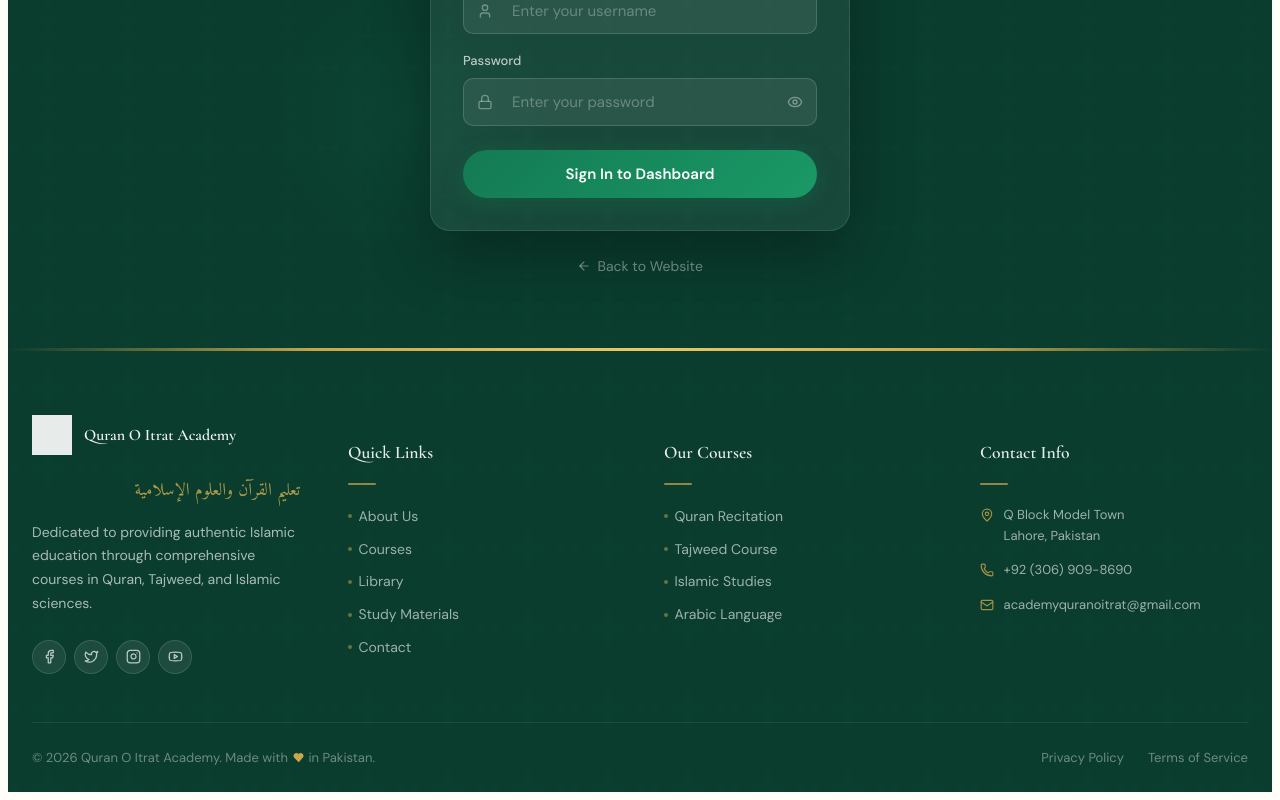
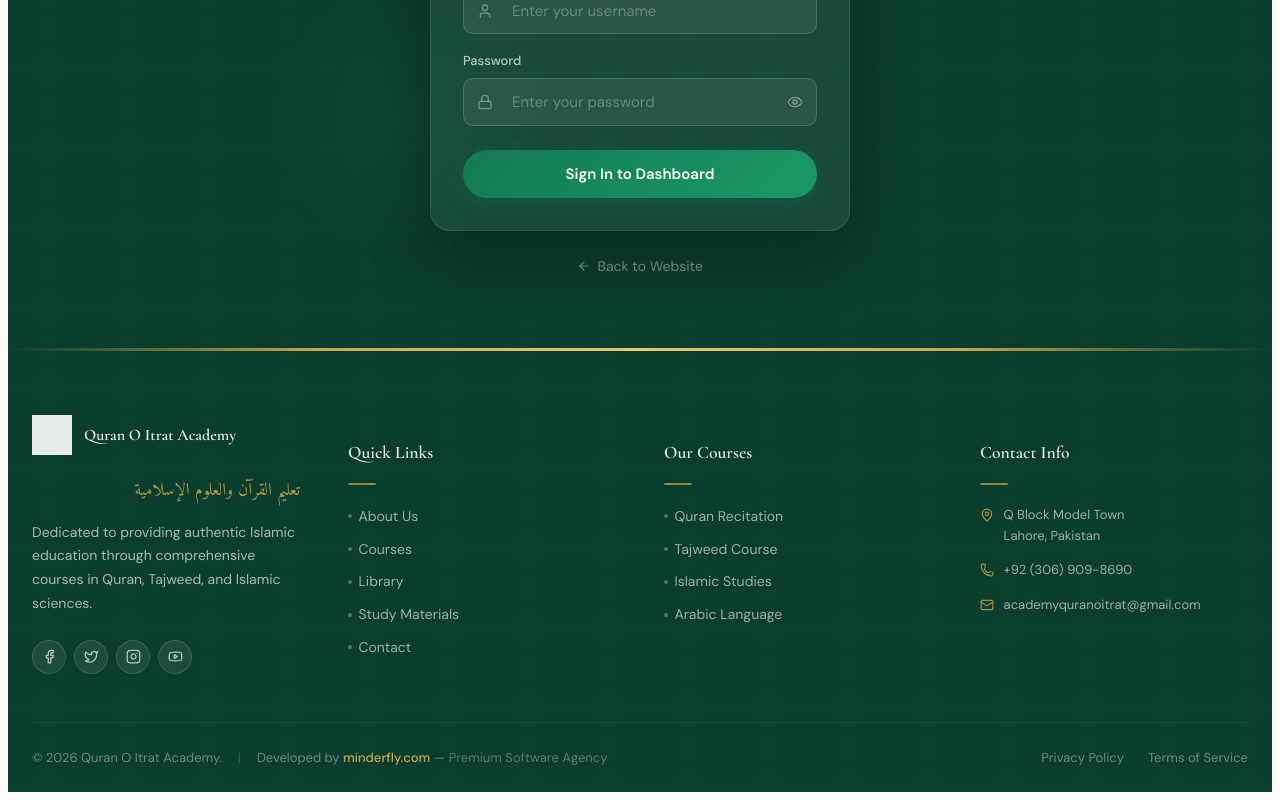
Before and after one commit to HafizRizwanUmar/quran-o-itrat-academy-final, a React (Vite) app in the folder frontend/: page /admin/login in a window 1280 px wide. Shown: the part 531-1331 px from the top of the page. Built offline with nearby package versions, Linux system fonts and the light colour scheme; no server answers.

Commit message:
Add agency attribution to footer

```diff
--- a/frontend/src/components/Layout/Footer.jsx
+++ b/frontend/src/components/Layout/Footer.jsx
@@ -154,9 +154,19 @@ const Footer = () => {
 
         {/* Bottom bar */}
         <div style={{ borderTop: '1px solid rgba(255,255,255,0.08)', padding: '1.5rem 0', display: 'flex', flexWrap: 'wrap', justifyContent: 'space-between', alignItems: 'center', gap: '1rem' }}>
-          <p style={{ fontSize: '0.8125rem', color: 'rgba(255,255,255,0.4)', margin: 0, display: 'flex', alignItems: 'center', gap: '0.3rem' }}>
-            © {currentYear} Quran O Itrat Academy. Made with <Heart size={11} color="var(--gold)" fill="var(--gold)" /> in Pakistan.
-          </p>
+          <div style={{ display: 'flex', flexWrap: 'wrap', alignItems: 'center', gap: '1rem' }}>
+            <p style={{ fontSize: '0.8125rem', color: 'rgba(255,255,255,0.4)', margin: 0, display: 'flex', alignItems: 'center', gap: '0.3rem' }}>
+              © {currentYear} Quran O Itrat Academy.
+            </p>
+            <span style={{ fontSize: '0.8125rem', color: 'rgba(255,255,255,0.2)' }}>|</span>
+            <p style={{ fontSize: '0.8125rem', color: 'rgba(255,255,255,0.4)', margin: 0 }}>
+              Developed by <a href="https://minderfly.com" target="_blank" rel="noopener noreferrer"
+                style={{ color: 'var(--gold)', textDecoration: 'none', fontWeight: 500, transition: 'color 0.2s' }}
+                onMouseEnter={e => e.currentTarget.style.color = 'var(--gold-light)'}
+                onMouseLeave={e => e.currentTarget.style.color = 'var(--gold)'}
+              >minderfly.com</a> — <span style={{ opacity: 0.8 }}>Premium Software Agency</span>
+            </p>
+          </div>
           <div style={{ display: 'flex', gap: '1.5rem' }}>
             {['Privacy Policy', 'Terms of Service'].map(t => (
               <Link key={t} to="/" style={{ fontSize: '0.8125rem', color: 'rgba(255,255,255,0.4)', textDecoration: 'none', transition: 'color .2s' }}
```
